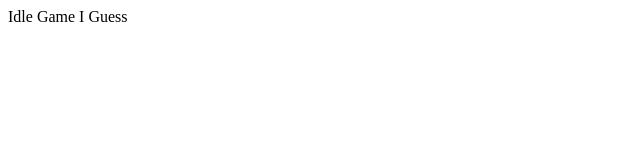
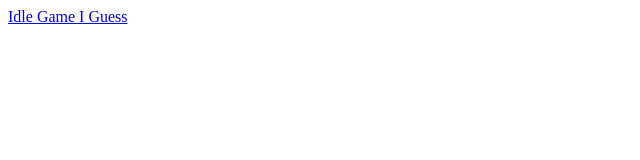
Before and after one commit to asdfg-langsd/game, a plain HTML site: page index.html in a window 1280 px wide. Shown: the whole page, without its empty margins (0-640 px from the left). Drawn offline with Linux system fonts and the light colour scheme.

Commit message:
Update index.html

```diff
--- a/index.html
+++ b/index.html
@@ -3,7 +3,7 @@
     <title> Links </title>
   </head>
   <body>
-    <link link="./html/game.html">Idle Game I Guess</link>
+    <a href="./html/game.html">Idle Game I Guess</a>
   </body>
 
 
```
